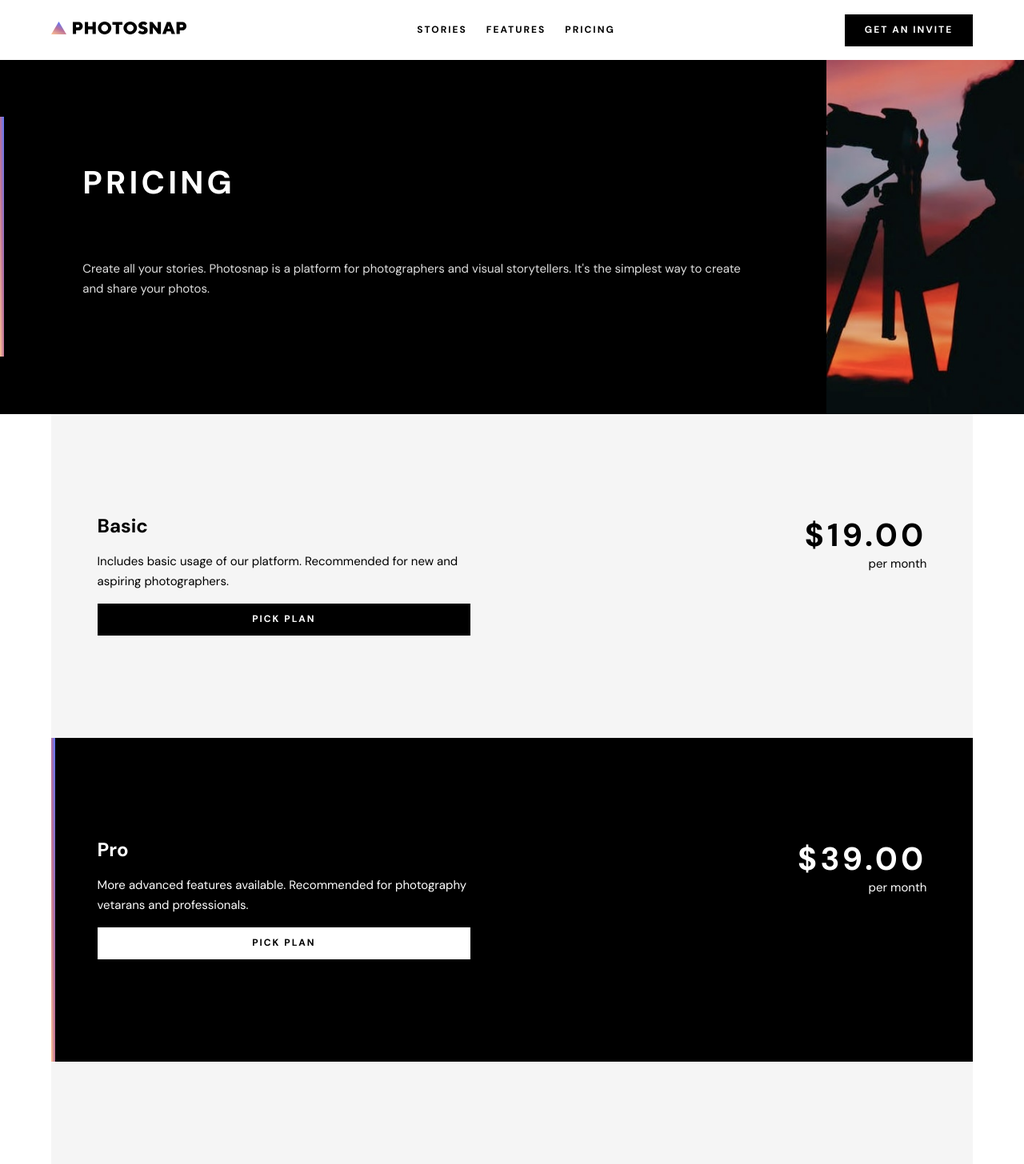
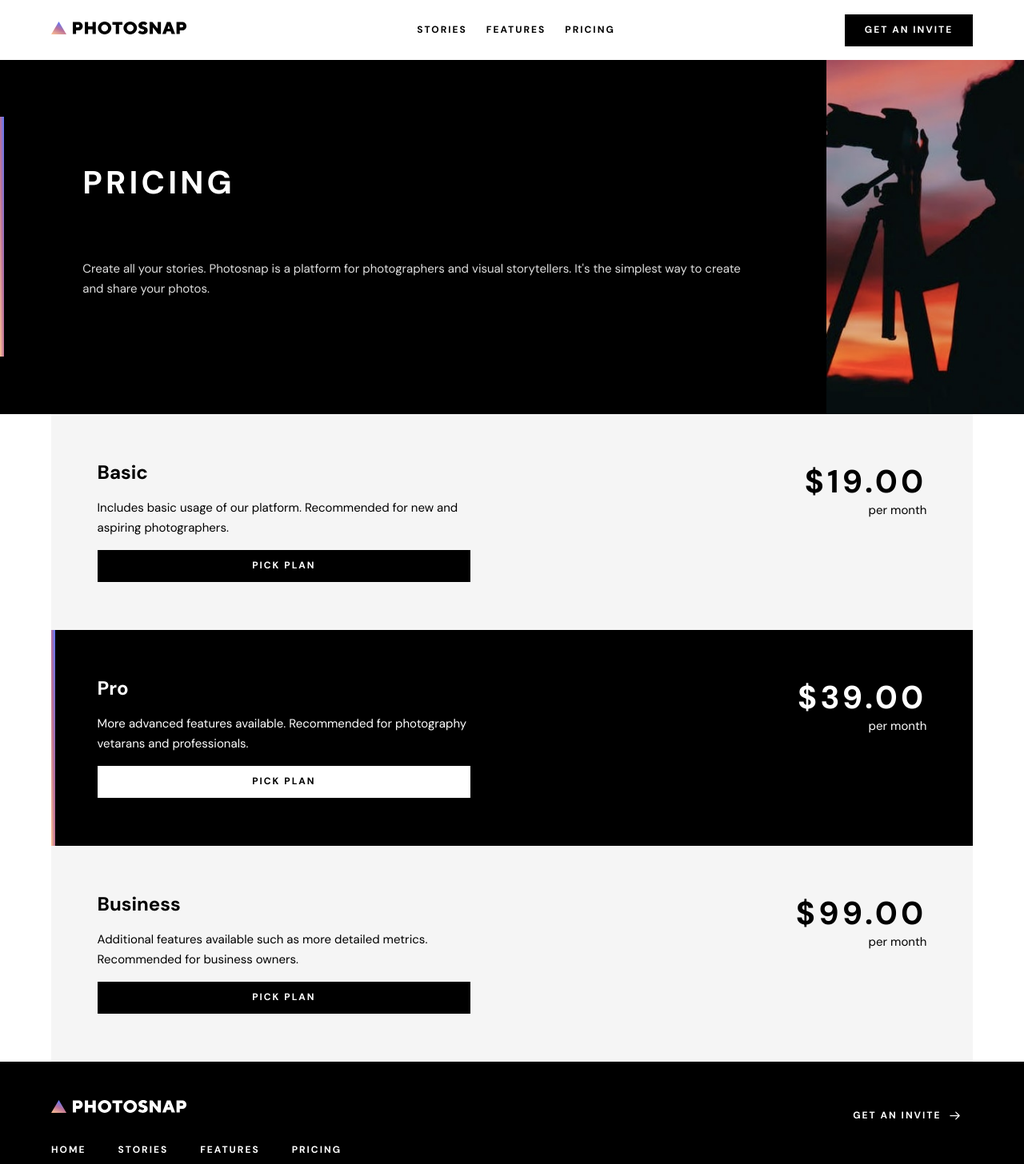
Before and after one commit to chungleee/photosnap, a Next.js app: page /pricing in a window 1280 px wide. Shown: the top 1456 px of the page at 80% size. Built offline with nearby package versions, Linux system fonts and the light colour scheme.

Commit message:
feat:desktop styling

```diff
--- a/components/PricingCard/PricingCard.module.scss
+++ b/components/PricingCard/PricingCard.module.scss
@@ -34,6 +34,8 @@
 	}
 
 	@include break-tablet {
+		height: 270px;
+
 		.pricing__card__details__wrapper {
 			display: flex;
 			justify-content: space-between;
@@ -61,6 +63,26 @@
 			margin: 0;
 		}
 	}
+
+	@include break-desktop {
+		height: 470px;
+		width: 350px;
+
+		.pricing__card__details__wrapper {
+			flex-direction: column;
+			align-items: center;
+
+			.pricing__card__details__left,
+			.pricing__card__details__right {
+				width: 100%;
+				text-align: center;
+			}
+		}
+
+		button {
+			width: 100%;
+		}
+	}
 }
 
 .pricing__card:nth-of-type(2) {
@@ -77,6 +99,11 @@
 			height: 100%;
 			width: 5px;
 		}
+
+		@include break-desktop {
+			height: 5px;
+			width: 100%;
+		}
 	}
 
 	button {
```
